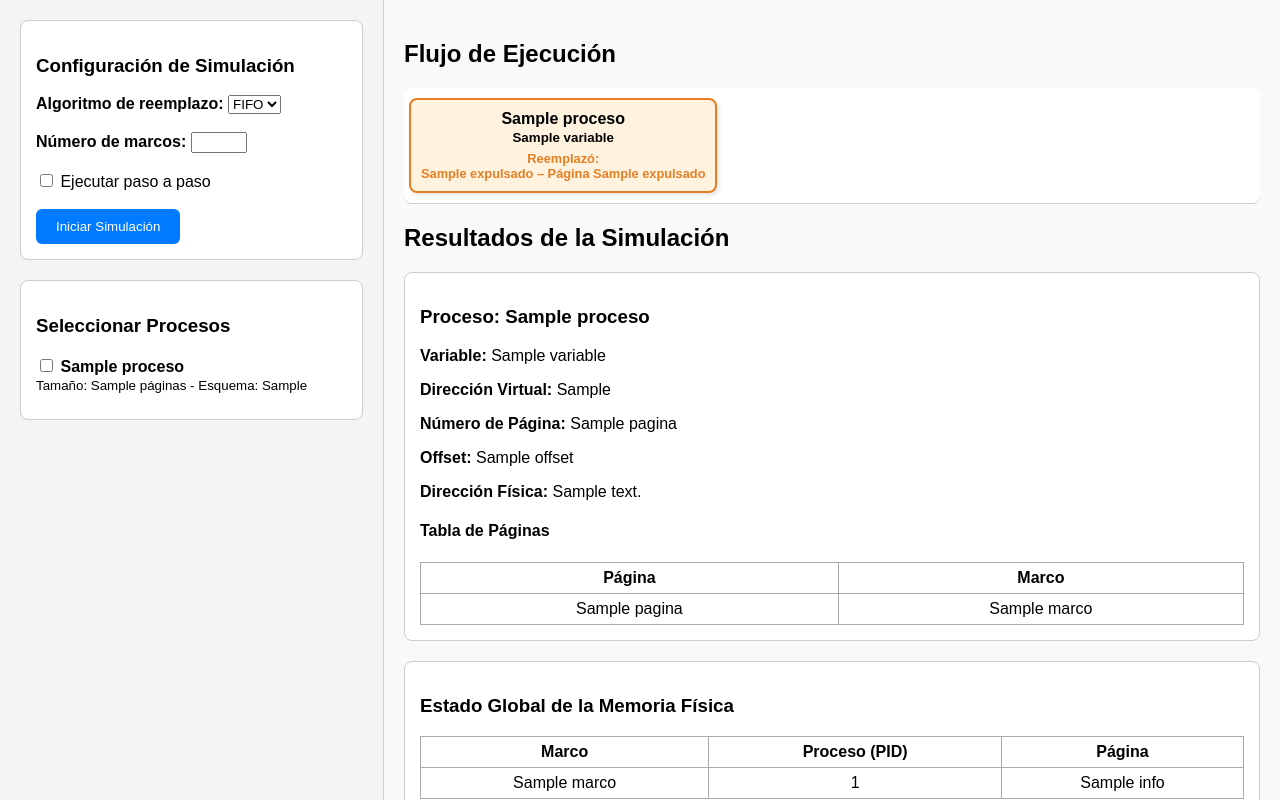
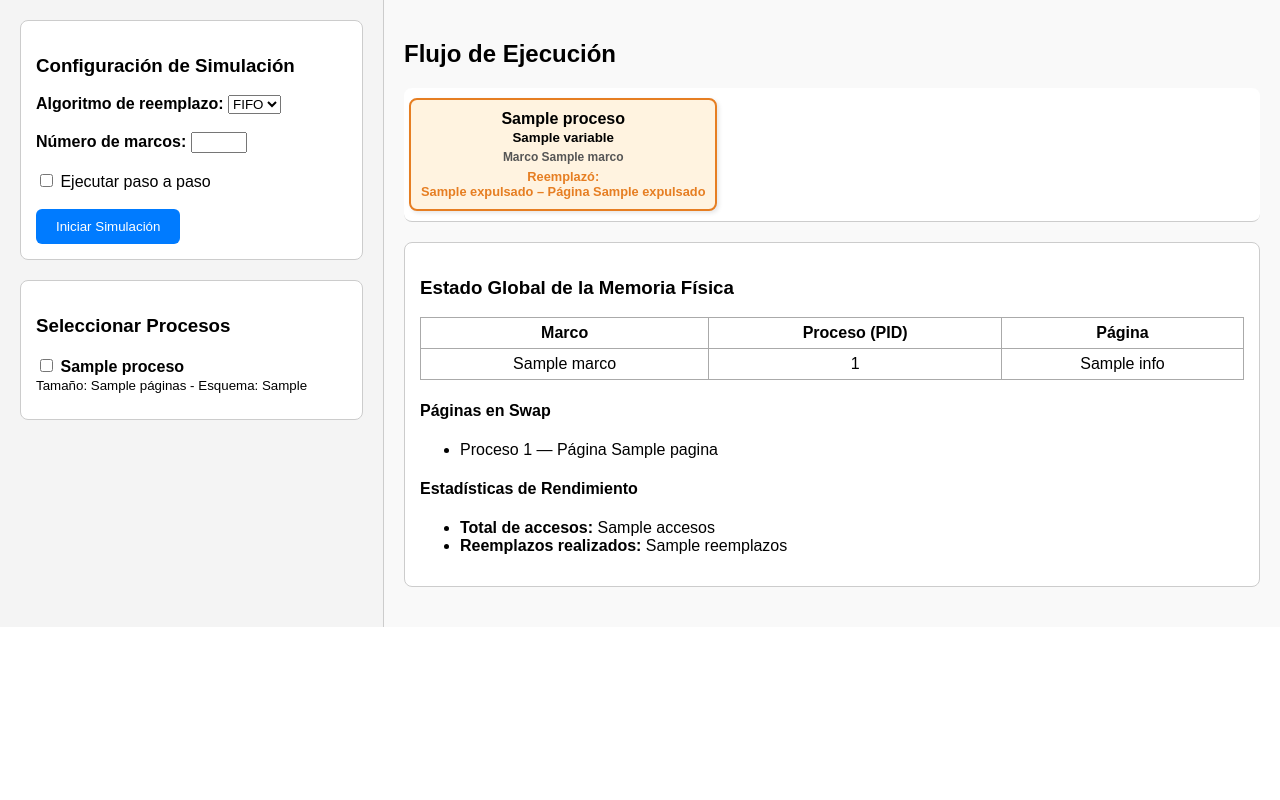
Before and after one commit to JhonCamargo-404/Gestion-de-memoria, a Flask app: template templates/index.html in a window 1280 px wide. Run offline with Flask 3, Linux system fonts and the light colour scheme; the template is opened without the code that fills it: most values are stand-ins (such as "Sample title", 1, 10 or a date in 2020).

Commit message:
Refeactror en app.py

```diff
--- a/app.py
+++ b/app.py
@@ -1,201 +1,11 @@
-from flask import Flask, render_template, request, redirect, url_for, session
-from memory.process import Proceso
-from memory.memory_manager import MemoryManager
-from memory.mmu import traducir_direccion_con_gestion
+from flask import Flask
+from routes.main_routes import main_routes
 
 app = Flask(__name__)
 app.secret_key = "simulador_memoria"
 
-gestor_memoria_global = None
-
-procesos = [
-    Proceso("App1", 0x08000000, {"varX": 0x0012, "contador": 0x0100}, 2, "fijo"),
-    Proceso("App2", 0x10000000, {"buffer": 0x0200, "resultado": 0x0300}, 3, "variable"),
-    Proceso("App3", 0x20000000, {"temp": 0x0040, "flag": 0x0100}, 1, "fijo"),
-    Proceso("App4", 0x30000000, {"pos": 0x0050, "limit": 0x0090}, 4, "variable"),
-    Proceso("App5", 0x40000000, {"msg": 0x0020, "code": 0x0080}, 2, "fijo"),
-]
-
-def obtener_procesos_seleccionados(nombres):
-    return [p for p in procesos if p.nombre in nombres]
-
-@app.route("/")
-def index():
-    global gestor_memoria_global
-    gestor_memoria_global = None
-    session.clear()
-    return render_template("index.html", procesos=procesos)
-
-@app.route("/traducir", methods=["POST"])
-def traducir():
-    global gestor_memoria_global
-    gestor_memoria_global = None
-    for proceso in procesos:
-        proceso.tabla_paginas = {}
-    nombres_procesos = request.form.getlist("procesos")
-    algoritmo = request.form.get("algoritmo", "FIFO")
-    marcos = int(request.form.get("marcos", 3))
-    modo_paso = "modo_paso" in request.form
-
-    session["procesos"] = nombres_procesos
-    session["algoritmo"] = algoritmo
-    session["marcos"] = marcos
-    session["modo_paso"] = modo_paso
-
-    if modo_paso:
-        pasos = []
-        for p in obtener_procesos_seleccionados(nombres_procesos):
-            for var in p.tabla_simbolos:
-                pasos.append((p.nombre, var))
-        session["cola_pasos"] = pasos
-        session["paso_actual"] = 0
-        gestor_memoria_global = MemoryManager(num_marcos=marcos, algoritmo=algoritmo)
-        return redirect(url_for("paso"))
-
-    procesos_seleccionados = obtener_procesos_seleccionados(nombres_procesos)
-    gestor_memoria = MemoryManager(num_marcos=marcos, algoritmo=algoritmo)
-    resultados = []
-    flujo_ejecucion = []
-
-    for proceso in procesos_seleccionados:
-        for variable in proceso.tabla_simbolos:
-            direccion_virtual = proceso.obtener_direccion_virtual(variable)
-            estado_antes = set((pid, pag) for pid, pag in gestor_memoria.swap)
-            tabla_paginas_antes = dict(proceso.tabla_paginas)
-
-            direccion_fisica, pagina, offset = traducir_direccion_con_gestion(
-                proceso, direccion_virtual, gestor_memoria
-            )
-
-            estado_despues = set((pid, pag) for pid, pag in gestor_memoria.swap)
-            reemplazo = estado_despues - estado_antes
-            expulsado = list(reemplazo)[0] if reemplazo else None
-            hubo_fallo = pagina not in tabla_paginas_antes
-
-            if hubo_fallo:
-                if expulsado:
-                    explicacion = (
-                        f"El proceso {proceso.nombre} accedió a la dirección virtual {hex(direccion_virtual)}, "
-                        f"correspondiente a la página {pagina}. Esta página no estaba en memoria, "
-                        f"por lo tanto se produjo un fallo de página. "
-                        f"Se reemplazó la página {expulsado[1]} del proceso con ID {expulsado[0]} para liberar espacio."
-                    )
-                else:
-                    explicacion = (
-                        f"El proceso {proceso.nombre} accedió a la dirección virtual {hex(direccion_virtual)}, "
-                        f"correspondiente a la página {pagina}. Esta página no estaba en memoria, "
-                        f"pero había marcos disponibles, así que fue cargada sin necesidad de reemplazo."
-                    )
-            else:
-                explicacion = (
-                    f"El proceso {proceso.nombre} accedió a la dirección virtual {hex(direccion_virtual)}, "
-                    f"y la página {pagina} ya estaba cargada en memoria (no hubo fallo de página)."
-                )
-
-            flujo_ejecucion.append({
-                "proceso": proceso.nombre,
-                "variable": variable,
-                "swap": bool(reemplazo),
-                "expulsado": expulsado,
-                "direccion_virtual": hex(direccion_virtual),
-                "direccion_fisica": hex(direccion_fisica),
-                "pagina": pagina,
-                "offset": offset,
-                "explicacion": explicacion,
-                "fallo_pagina": hubo_fallo
-            })
-
-            resultados.append({
-                "proceso": proceso.nombre,
-                "variable": variable,
-                "direccion_virtual": hex(direccion_virtual),
-                "pagina": pagina,
-                "offset": offset,
-                "direccion_fisica": hex(direccion_fisica),
-                "tabla_paginas": proceso.obtener_tabla_paginas()
-            })
-
-    estado_memoria = gestor_memoria.obtener_estado()
-    estadisticas = gestor_memoria.obtener_estadisticas()
-
-    return render_template("index.html",
-                           procesos=procesos,
-                           resultados=resultados,
-                           estado_memoria=estado_memoria,
-                           estadisticas=estadisticas,
-                           algoritmo=algoritmo,
-                           marcos=marcos,
-                           flujo_ejecucion=flujo_ejecucion)
-
-@app.route("/paso")
-def paso():
-    global gestor_memoria_global
-
-    paso_actual = session.get("paso_actual", 0)
-    cola = session.get("cola_pasos", [])
-    if paso_actual >= len(cola):
-        return redirect(url_for("index"))
-
-    nombre_proc, variable = cola[paso_actual]
-    proceso = next(p for p in procesos if p.nombre == nombre_proc)
-    algoritmo = session.get("algoritmo", "FIFO")
-    marcos = session.get("marcos", 3)
-
-    if gestor_memoria_global is None:
-        gestor_memoria_global = MemoryManager(num_marcos=marcos, algoritmo=algoritmo)
-
-    gestor_memoria = gestor_memoria_global
-    direccion_virtual = proceso.obtener_direccion_virtual(variable)
-
-    estado_antes = set((pid, pag) for pid, pag in gestor_memoria.swap)
-    tabla_paginas_antes = dict(proceso.tabla_paginas)
-
-    direccion_fisica, pagina, offset = traducir_direccion_con_gestion(
-        proceso, direccion_virtual, gestor_memoria
-    )
-
-    estado_despues = set((pid, pag) for pid, pag in gestor_memoria.swap)
-    reemplazo = estado_despues - estado_antes
-    expulsado = list(reemplazo)[0] if reemplazo else None
-    hubo_fallo = pagina not in tabla_paginas_antes
-
-    if hubo_fallo:
-        if expulsado:
-            explicacion = (
-                f"El proceso {proceso.nombre} accedió a la dirección virtual {hex(direccion_virtual)}, "
-                f"correspondiente a la página {pagina}. Esta página no estaba en memoria, "
-                f"por lo tanto se produjo un fallo de página. "
-                f"Se reemplazó la página {expulsado[1]} del proceso con ID {expulsado[0]} para liberar espacio."
-            )
-        else:
-            explicacion = (
-                f"El proceso {proceso.nombre} accedió a la dirección virtual {hex(direccion_virtual)}, "
-                f"correspondiente a la página {pagina}. Esta página no estaba en memoria, "
-                f"pero había marcos disponibles, así que fue cargada sin necesidad de reemplazo."
-            )
-    else:
-        explicacion = (
-            f"El proceso {proceso.nombre} accedió a la dirección virtual {hex(direccion_virtual)}, "
-            f"y la página {pagina} ya estaba cargada en memoria (no hubo fallo de página)."
-        )
-
-    session["paso_actual"] = paso_actual + 1
-    info = {
-        "proceso": proceso.nombre,
-        "variable": variable,
-        "direccion_virtual": hex(direccion_virtual),
-        "pagina": pagina,
-        "offset": offset,
-        "direccion_fisica": hex(direccion_fisica),
-        "estado_memoria": gestor_memoria.obtener_estado(),
-        "tabla_paginas": proceso.obtener_tabla_paginas(),
-        "explicacion": explicacion,
-        "fallo_pagina": hubo_fallo,
-        "siguiente": url_for("paso"),
-        "ultimo": paso_actual + 1 == len(cola)
-    }
-
-    return render_template("paso.html", info=info)
+# Registrar las rutas desde el blueprint
+app.register_blueprint(main_routes)
 
 if __name__ == "__main__":
     app.run(debug=True)
--- /dev/null
+++ b/routes/main_routes.py
@@ -0,0 +1,59 @@
+from flask import Blueprint, render_template, request, redirect, url_for, session
+from services.simulador_service import SimuladorService
+from memory.process import Proceso
+from memory.memory_manager import MemoryManager
+
+main_routes = Blueprint("main", __name__)
+
+procesos = [
+    Proceso("App1", 0x08000000, {"varX": 0x0012, "contador": 0x0100}, 2, "fijo"),
+    Proceso("App2", 0x10000000, {"buffer": 0x0200, "resultado": 0x0300}, 3, "variable"),
+    Proceso("App3", 0x20000000, {"temp": 0x0040, "flag": 0x0100}, 1, "fijo"),
+    Proceso("App4", 0x30000000, {"pos": 0x0050, "limit": 0x0090}, 4, "variable"),
+    Proceso("App5", 0x40000000, {"msg": 0x0020, "code": 0x0080}, 2, "fijo"),
+]
+
+gestor_memoria_global = None
+
+def obtener_procesos_seleccionados(nombres):
+    return [p for p in procesos if p.nombre in nombres]
+
+@main_routes.route("/")
+def index():
+    global gestor_memoria_global
+    gestor_memoria_global = None
+    session.clear()
+    return render_template("index.html", procesos=procesos)
+
+@main_routes.route("/traducir", methods=["POST"])
+def traducir():
+    global gestor_memoria_global
+    gestor_memoria_global = None
+    for proceso in procesos:
+        proceso.tabla_paginas = {}
+
+    nombres_procesos = request.form.getlist("procesos")
+    algoritmo = request.form.get("algoritmo", "FIFO")
+    marcos = int(request.form.get("marcos", 3))
+    modo_paso = "modo_paso" in request.form
+
+    session["procesos"] = nombres_procesos
+    session["algoritmo"] = algoritmo
+    session["marcos"] = marcos
+    session["modo_paso"] = modo_paso
+
+    if modo_paso:
+        pasos = [(p.nombre, var) for p in obtener_procesos_seleccionados(nombres_procesos) for var in p.tabla_simbolos]
+        session["cola_pasos"] = pasos
+        session["paso_actual"] = 0
+        gestor_memoria_global = MemoryManager(num_marcos=marcos, algoritmo=algoritmo)
+        return redirect(url_for("main.paso"))
+
+    service = SimuladorService()
+    return service.ejecutar_simulacion(nombres_procesos, procesos, algoritmo, marcos)
+
+@main_routes.route("/paso")
+def paso():
+    global gestor_memoria_global
+    service = SimuladorService()
+    return service.ejecutar_paso(session, procesos, gestor_memoria_global)
--- a/static/styles.css
+++ b/static/styles.css
@@ -147,3 +147,8 @@ th, td {
     border-color: #ffcc00;
     background-color: #fffbe6;
 }
+.marco-info {
+    font-size: 0.75em;
+    color: #555;
+    margin-top: 4px;
+}
--- a/templates/index.html
+++ b/templates/index.html
@@ -60,6 +60,11 @@
                                 {% endif %}"
                                 data-index="{{ loop.index0 }}">
                                 {{ paso.proceso }}<br><small>{{ paso.variable }}</small>
+
+                                {% if paso.marco is not none %}
+                                    <div class="marco-info">Marco {{ paso.marco }}</div>
+                                {% endif %}
+
                                 {% if paso.swap and paso.expulsado %}
                                     <div class="swap-icon">
                                         Reemplazó:<br>
@@ -92,30 +97,6 @@
                     <h3>Explicación del Paso</h3>
                     <p id="texto-explicacion"></p>
                 </div>
-            {% endif %}
-
-            {% if resultados %}
-                <h2>Resultados de la Simulación</h2>
-                {% for resultado in resultados %}
-                    <div class="bloque">
-                        <h3>Proceso: {{ resultado.proceso }}</h3>
-                        <p><strong>Variable:</strong> {{ resultado.variable }}</p>
-                        <p><strong>Dirección Virtual:</strong> {{ resultado.direccion_virtual }}</p>
-                        <p><strong>Número de Página:</strong> {{ resultado.pagina }}</p>
-                        <p><strong>Offset:</strong> {{ resultado.offset }}</p>
-                        <p><strong>Dirección Física:</strong> {{ resultado.direccion_fisica }}</p>
-
-                        <h4>Tabla de Páginas</h4>
-                        <table>
-                            <thead><tr><th>Página</th><th>Marco</th></tr></thead>
-                            <tbody>
-                            {% for pagina, marco in resultado.tabla_paginas.items() %}
-                                <tr><td>{{ pagina }}</td><td>{{ marco }}</td></tr>
-                            {% endfor %}
-                            </tbody>
-                        </table>
-                    </div>
-                {% endfor %}
 
                 <div class="bloque">
                     <h3>Estado Global de la Memoria Física</h3>
```
Also changed, not shown: services/simulador_service.py (added, +137 -0 lines).
